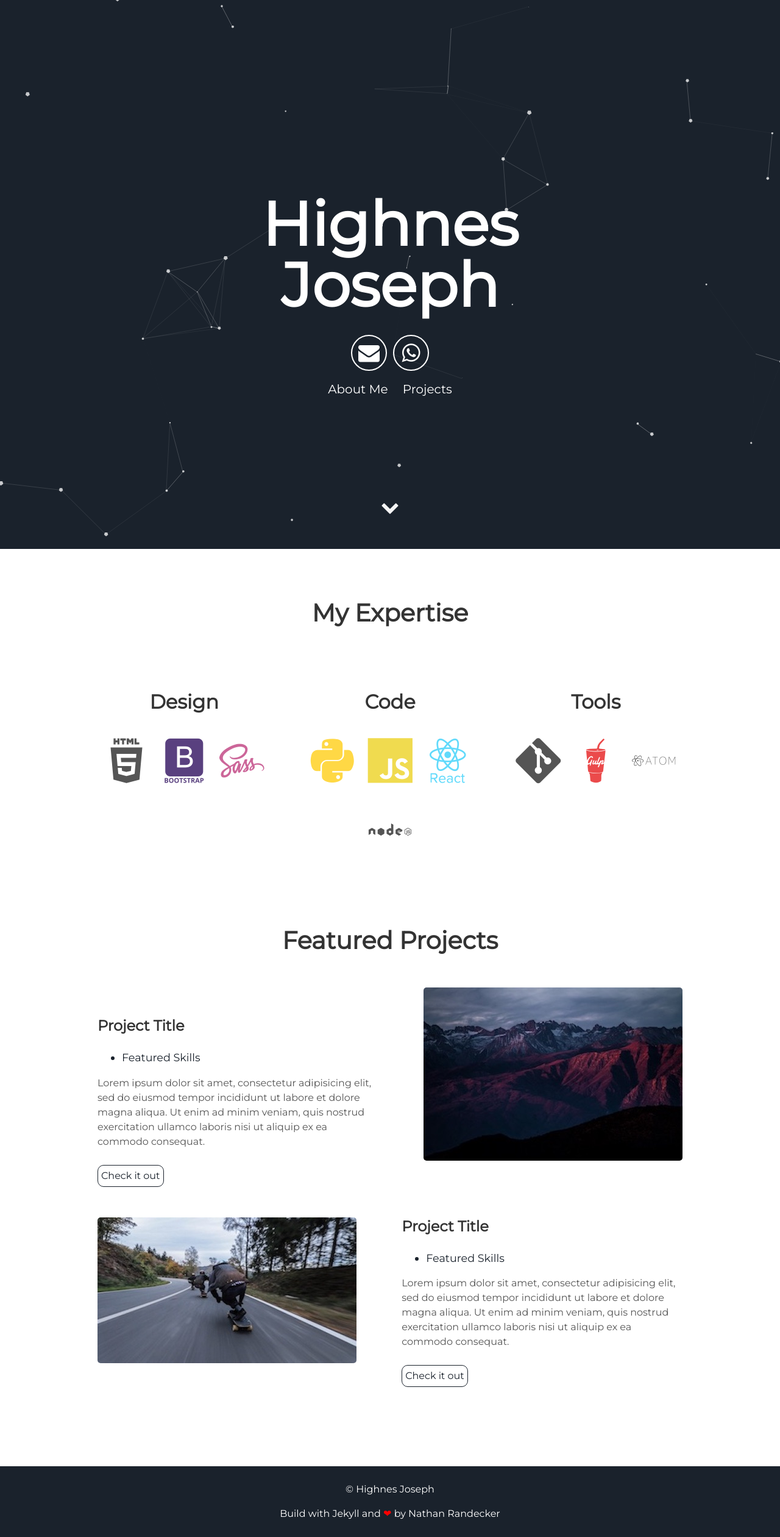
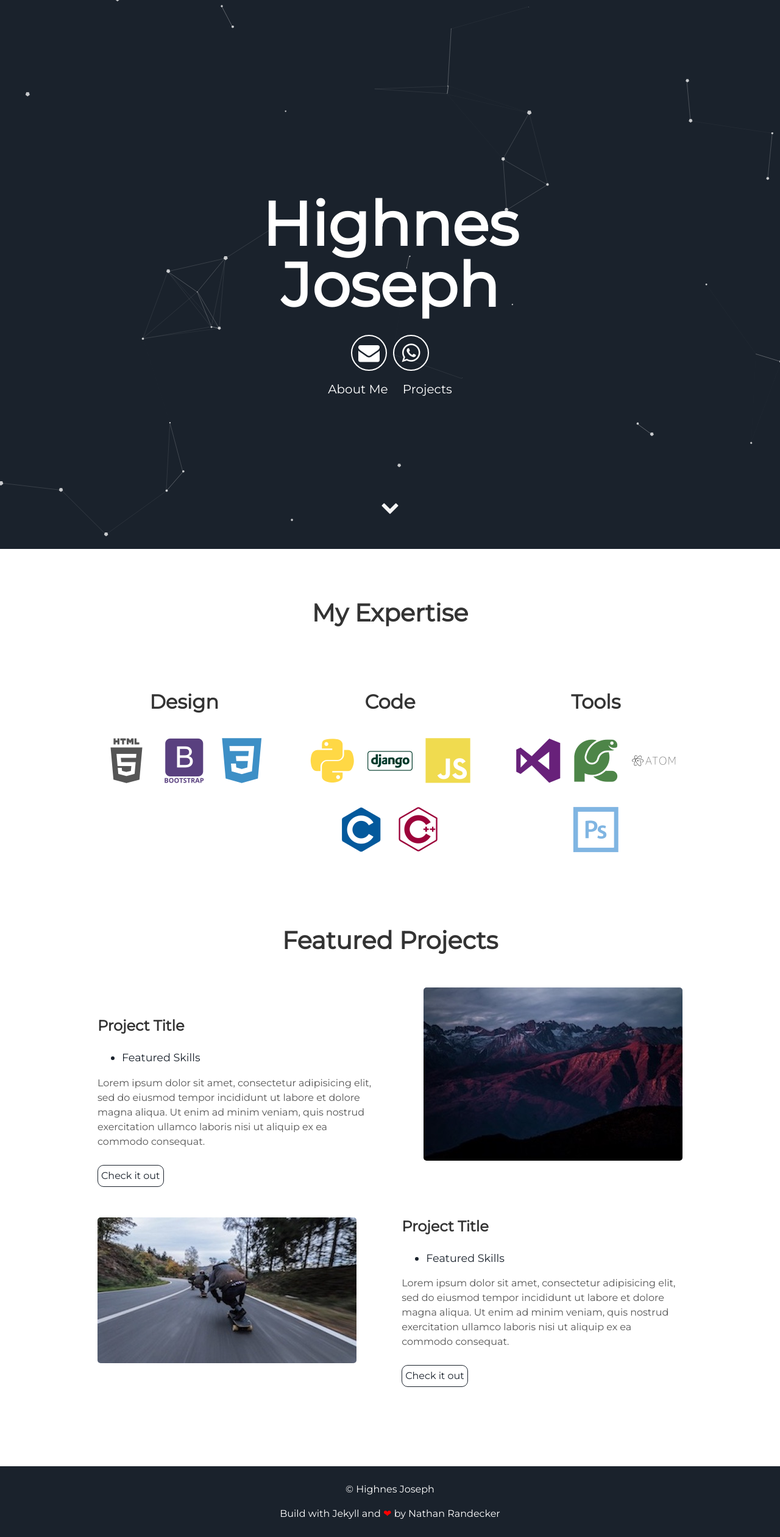
Before and after one commit to highnesjo/me, a Jekyll site: the page built from index.html, in a window 1280 px wide. Shown: the whole page at 61% size. Built offline with Jekyll 4.4.1, drawn with Linux system fonts in a browser that asks for light colours.

Commit message:
Update about.html

```diff
--- a/_includes/about.html
+++ b/_includes/about.html
@@ -7,24 +7,26 @@
       <h2>Design</h2>
       <i class="devicon-html5-plain-wordmark"></i>
       <i class="devicon-bootstrap-plain-wordmark colored"></i>
-      <i class="devicon-sass-original colored"></i>
+      <i class="devicon-css3-plain colored"></i>
       <!-- <p>Mumblecore hexagon kombucha, pitchfork four loko raclette intelligentsia master cleanse.
         Vinyl XOXO lumbersexual</p> -->
     </div>
     <div class="tech">
       <h2>Code</h2>
       <i class="devicon-python-plain colored"></i>
-      <i class="devicon-javascript-plain colored"></i>
-      <i class="devicon-react-original-wordmark colored"></i> <br>
-      <i class="devicon-nodejs-plain-wordmark"></i>
+      <i class="devicon-django-line colored"></i>
+      <i class="devicon-javascript-plain colored"></i><br>
+      <i class="devicon-c-plain colored"></i>
+      <i class="devicon-cplusplus-line colored"></i>
       <!-- <p>Mumblecore hexagon kombucha, pitchfork four loko raclette intelligentsia master cleanse.
         Vinyl XOXO lumbersexual</p> -->
     </div>
     <div class="tech">
       <h2>Tools</h2>
-      <i class="devicon-git-plain"></i>
-      <i class="devicon-gulp-plain colored"></i>
-      <i class="devicon-atom-original-wordmark"></i>
+      <i class="devicon-visualstudio-plain colored"></i>
+      <i class="devicon-pycharm-plain colored"></i>
+      <i class="devicon-atom-original-wordmark"></i> <br>
+      <i class="devicon-photoshop-line colored"></i>
       <!-- <p>Mumblecore hexagon kombucha, pitchfork four loko raclette intelligentsia master cleanse.
         Vinyl XOXO lumbersexual</p> -->
     </div>
```
